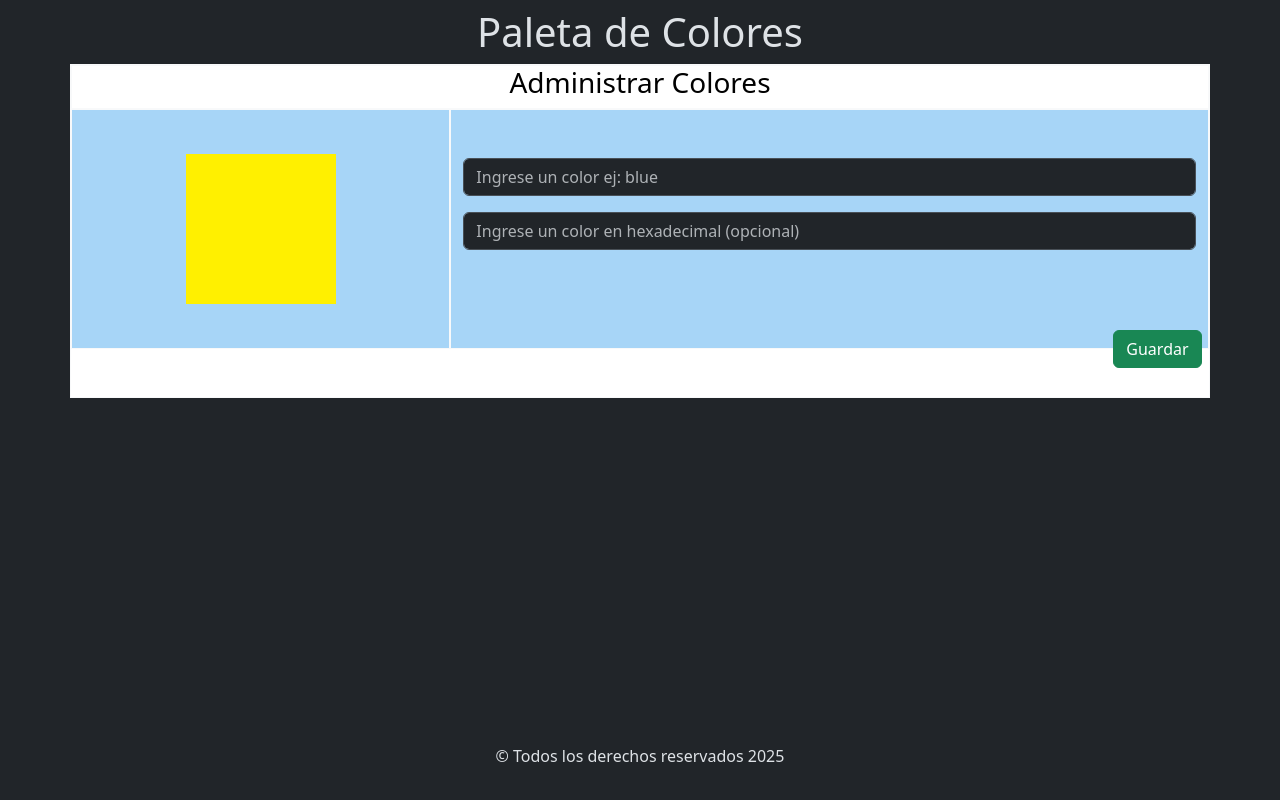
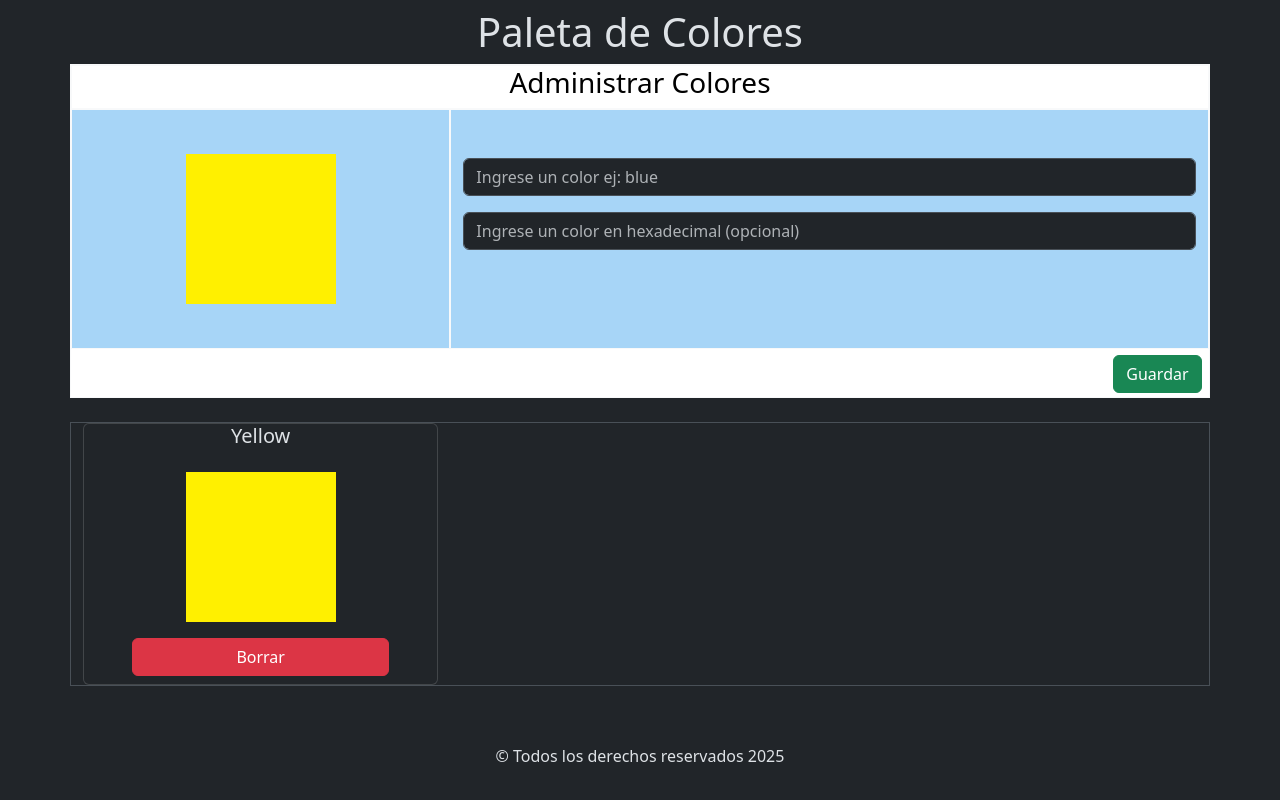
Before and after one commit to RoblesLuis2212/paletaColoresBackendFront, a React (Vite) app: page / in a window 1280 px wide. Built offline with nearby package versions, Linux system fonts and the light colour scheme.

Commit message:
Agregue un componente que contiene el componente cards

```diff
--- /dev/null
+++ b/src/components/Cards.jsx
@@ -0,0 +1,17 @@
+import React from 'react';
+import Button from 'react-bootstrap/Button';
+import Card from 'react-bootstrap/Card';
+
+const Cards = () => {
+    return (
+        <Card>
+            <Card.Title className='text-center'>Yellow</Card.Title>
+            <Card.Body className='d-flex justify-content-center'>
+                <div className="color"></div>
+            </Card.Body>
+            <Button variant="danger" className='w-70 mx-5 mb-2'>Borrar</Button>
+        </Card>
+    );
+};
+
+export default Cards;
--- /dev/null
+++ b/src/components/ContainerCards.jsx
@@ -0,0 +1,16 @@
+import React from 'react';
+import Cards from './Cards';
+
+const ContainerCards = () => {
+    return (
+        <section className='container border border-ligth mt-4'>
+            <div className="row">
+                <div className="col-12 col-md-4">
+                    <Cards></Cards>
+                </div>
+            </div>
+        </section>
+    );
+};
+
+export default ContainerCards;
--- a/src/components/FormularioColores.jsx
+++ b/src/components/FormularioColores.jsx
@@ -2,6 +2,7 @@ import React from 'react';
 import Button from 'react-bootstrap/Button';
 import Form from 'react-bootstrap/Form';
 import { useForm } from 'react-hook-form';
+import ContainerCards from './ContainerCards';
 
 const FormularioColores = () => {
     const { register, handleSubmit, formState: { errors }, reset } = useForm();
@@ -12,6 +13,7 @@ const FormularioColores = () => {
     }
 
     return (
+        <>
             <section className='container border border-light'>
                 <div className="row">
                     <div className="col-12 bg-white text-black border border-light">
@@ -59,6 +61,8 @@ const FormularioColores = () => {
                     </div>
                 </div>
             </section>
+            <ContainerCards></ContainerCards>
+        </>
     );
 };
 
--- a/src/index.css
+++ b/src/index.css
@@ -20,7 +20,7 @@ main{
 }
 .botonGuardar{
     position: relative;
-    top: 80px;
+    top: 105px;
     left: 650px;
 }
 /*Media query para dispositivos mobile*/
```
Lines whose indentation alone changed are shown as unchanged.
